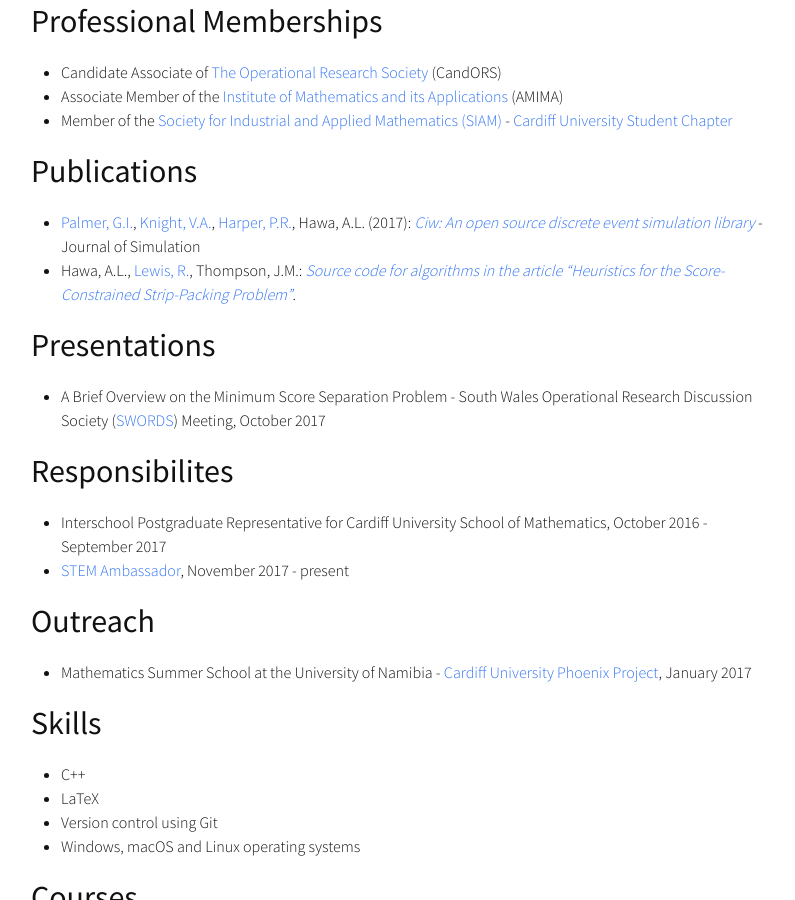
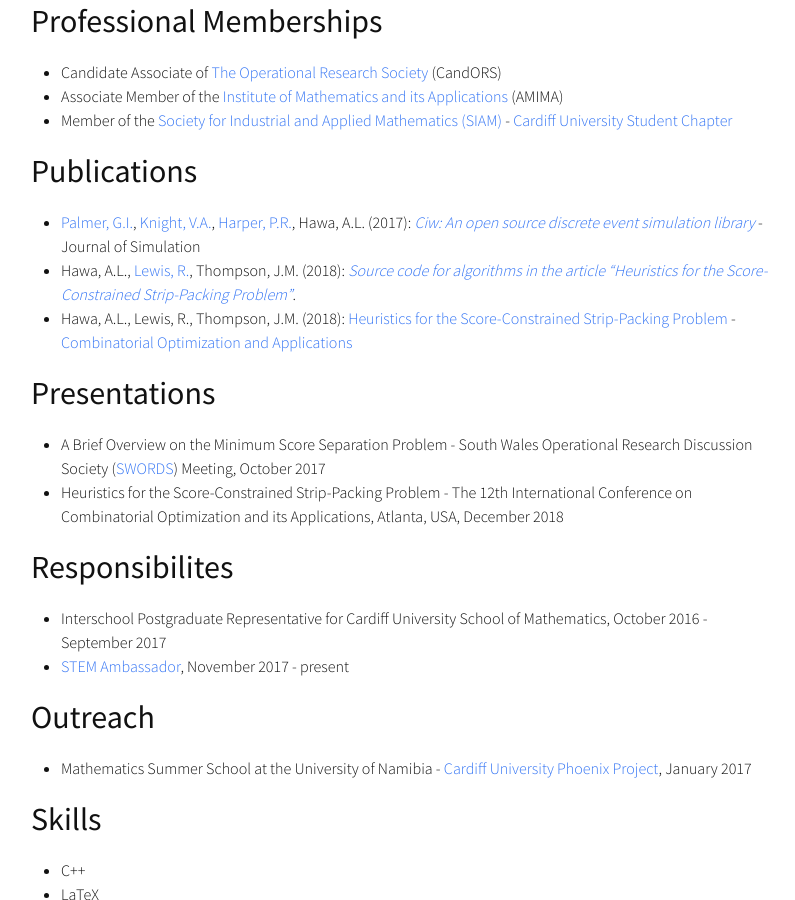
Before and after one commit to asyllh/asyllh.github.io, a Jekyll site: the page built from bio.md, in a window 1280 px wide and 900 px high, scrolled down 607 px. Shown: the whole window, without its empty margins (239-1034 px from the left). Built offline with Jekyll 4.4.1, drawn with Linux system fonts in a browser that asks for light colours; nearby versions of some CDN libraries.

Commit message:
updated paper and presentation

```diff
--- a/bio.md
+++ b/bio.md
@@ -33,11 +33,13 @@ September 2013 - June 2016
 ## Publications
 
 * [Palmer, G.I.](http://www.geraintianpalmer.org.uk), [Knight, V.A.](http://www.vknight.org), [Harper, P.R.](http://www.profpaulharper.com), Hawa, A.L. (2017): [*Ciw: An open source discrete event simulation library*](https://doi.org/10.1080/17477778.2018.1473909) - Journal of Simulation
-* Hawa, A.L., [Lewis, R.](http://www.rhydlewis.eu), Thompson, J.M.: [*Source code for algorithms in the article "Heuristics for the Score-Constrained Strip-Packing Problem"*](https://zenodo.org/record/1311857#.W4Uj_JNKjyg).
+* Hawa, A.L., [Lewis, R.](http://www.rhydlewis.eu), Thompson, J.M. (2018): [*Source code for algorithms in the article "Heuristics for the Score-Constrained Strip-Packing Problem"*](https://zenodo.org/record/1311857#.W4Uj_JNKjyg).
+* Hawa, A.L., Lewis, R., Thompson, J.M. (2018): [Heuristics for the Score-Constrained Strip-Packing Problem](https://link.springer.com/content/pdf/10.1007%2F978-3-030-04651-4_30.pdf) - [Combinatorial Optimization and Applications](https://doi.org/10.1007/978-3-030-04651-4)
 
 ## Presentations
 
 * A Brief Overview on the Minimum Score Separation Problem - South Wales Operational Research Discussion Society ([SWORDS](http://www.theorsociety.com/Pages/Regional/swords.aspx)) Meeting, October 2017
+* Heuristics for the Score-Constrained Strip-Packing Problem - The 12th International Conference on Combinatorial Optimization and its Applications, Atlanta, USA, December 2018
 
 
 ## Responsibilites
```
